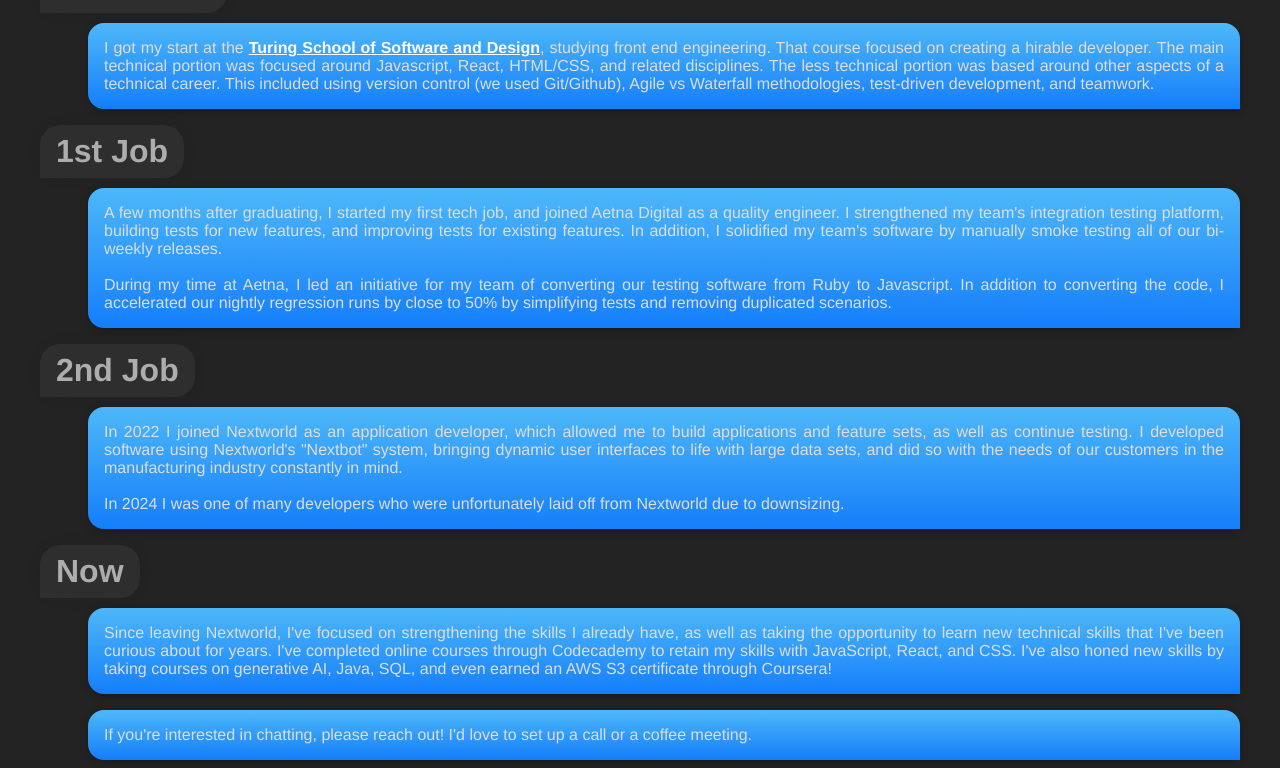
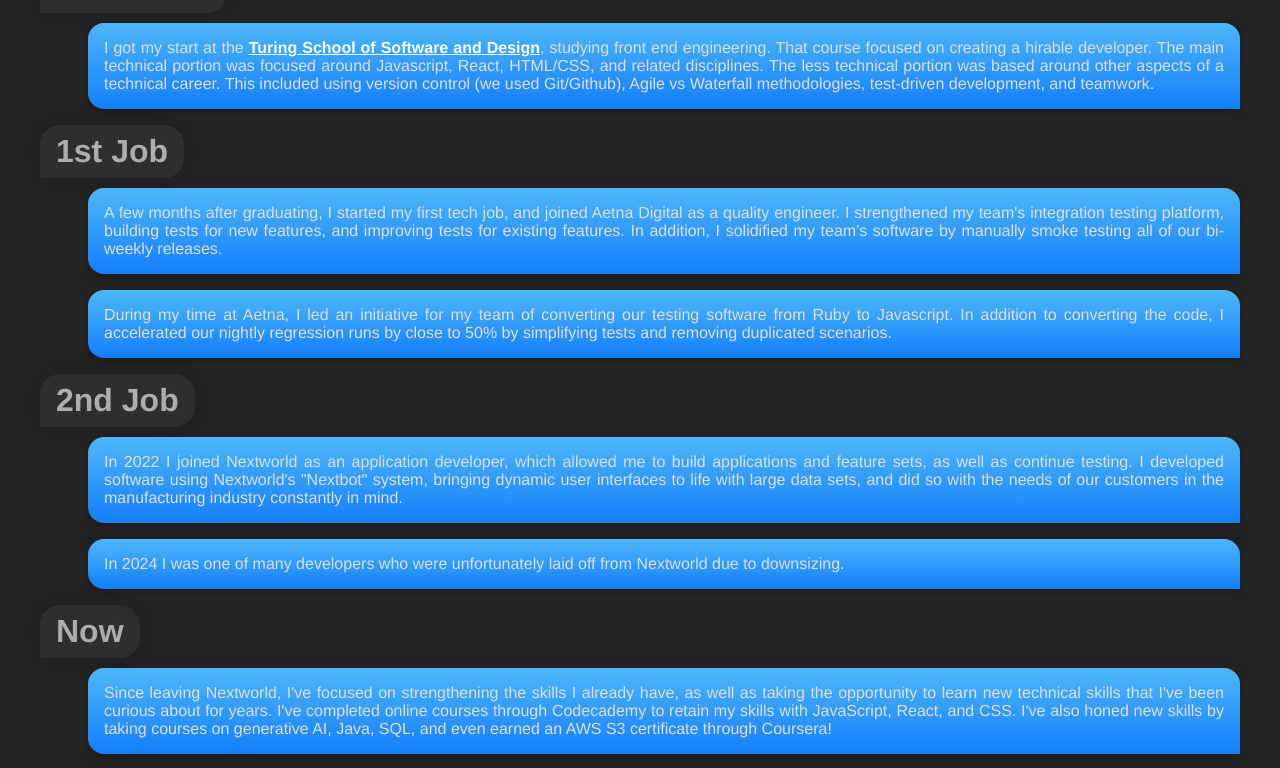
Before and after one commit to Alexbruce1/portfolio2024, a React (Create React App) app: page /tldr in a window 1280 px wide. Shown: the part 438-1206 px from the top of the page. Built offline with nearby package versions, Linux system fonts and the light colour scheme.

Commit message:
update the tldr elements to look like more messages

```diff
--- a/src/Components/Tldr.js
+++ b/src/Components/Tldr.js
@@ -36,13 +36,15 @@
         <p className='tldr-section'>1st Job</p>
         <p className='tldr-p main-paragraph'>
           A few months after graduating, I started my first tech job, and joined Aetna Digital as a quality engineer. I strengthened my team's integration testing platform, building tests for new features, and improving tests for existing features. In addition, I solidified my team's software by manually smoke testing all of our bi-weekly releases.
-          <br/><br/>
+        </p>
+        <p className='tldr-p main-paragraph'>
           During my time at Aetna, I led an initiative for my team of converting our testing software from Ruby to Javascript. In addition to converting the code, I accelerated our nightly regression runs by close to 50% by simplifying tests and removing duplicated scenarios.
         </p>
         <p className='tldr-section'>2nd Job</p>
         <p className='tldr-p main-paragraph'>
           In 2022 I joined Nextworld as an application developer, which allowed me to build applications and feature sets, as well as continue testing. I developed software using Nextworld's "Nextbot" system, bringing dynamic user interfaces to life with large data sets, and did so with the needs of our customers in the manufacturing industry constantly in mind.
-          <br/><br/>
+        </p>
+        <p className='tldr-p main-paragraph'>
           In 2024 I was one of many developers who were unfortunately laid off from Nextworld due to downsizing.
         </p>
         <p className='tldr-section'>Now</p>
```
